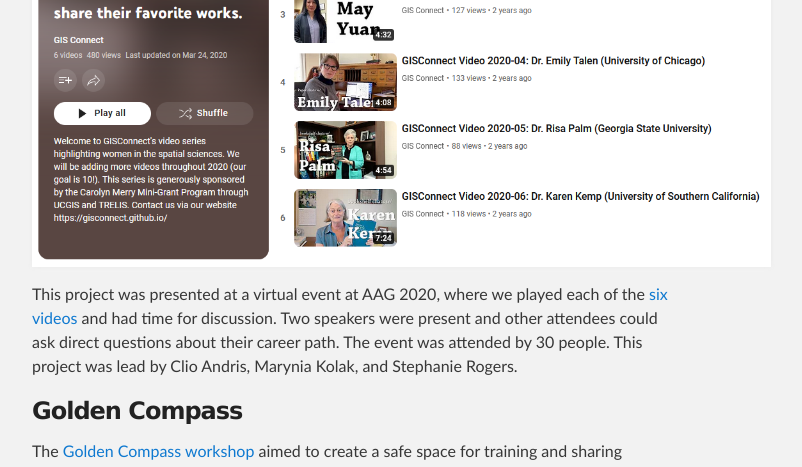
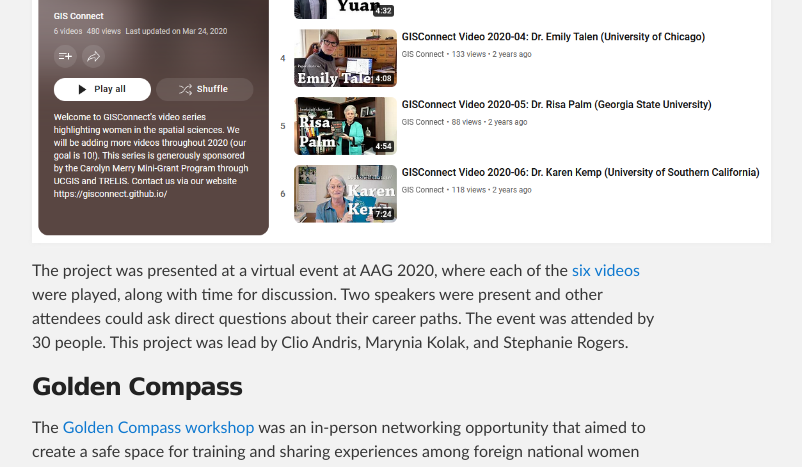
Before and after one commit to TRELIStoolkit/TRELIStoolkit.github.io, a Jekyll site: the page built from projects.md, in a window 1280 px wide and 1400 px high, scrolled down 946 px. Shown: the top 467 px of the window, without its empty margins (288-1090 px from the left). Built offline with Jekyll 4.4.1, drawn with Linux system fonts in a browser that asks for light colours; our own code applies the rules of GitHub Pages for plain Markdown files; some of the changed text lies outside the part shown.

Commit message:
minor edits

```diff
--- a/projects.md
+++ b/projects.md
@@ -6,18 +6,18 @@ layout: default
 Funded by Carolyn Merry mini-grants, TRELIS fellows have built-upon and expanded the TRELIS mission. The mini-grant program is named after [Dr. Carolyn Merry](https://landsat.gsfc.nasa.gov/article/remembering-carolyn-merry/) in honor of her mentoring of women and junior scholars. Dr. Merry was a professor emerita of Civil, Environmental and Geodetic Engineering at The Ohio State University and former President of UCGIS.
 
 ### GIS Connect
- [GIS Connect](https://gisconnect.github.io/) is a video series used to highlight and recognize the contributions of female thought leaders and role models in GIScience. The goal was to connect younger generations with established researchers to help encourage their studies and interest in GIS. Prominent women in the field of GIScience were targeted to create videos for this series and were invited to participate by email. The following women agreed to participate and created videos (Dr. Sarah Elwood, Dr. Suzana Dragicevic, Dr. May Yuan, Dr. Emily Talen, Dr. Risa Palm, and Dr. Karen Kemp).
+ [GIS Connect](https://gisconnect.github.io/) is a video series used to highlight and recognize the contributions of female thought leaders and role models in GIScience. The goal was to connect younger generations with established researchers to help encourage their studies and interest in GIS. Prominent women in the field of GIScience were invited to participate. The following women created videos for the series: Dr. Sarah Elwood, Dr. Suzana Dragicevic, Dr. May Yuan, Dr. Emily Talen, Dr. Risa Palm, and Dr. Karen Kemp.
 
  ![YouTube Playlist](assets/images/GISConnect.PNG)
 
-This project was presented at a virtual event at AAG 2020, where we played each of the [six videos](https://www.youtube.com/playlist?list=PL2xUaCb8VRCAcTnrCrH67C1lnMxVq7gbr) and had time for discussion. Two speakers were present and other attendees could ask direct questions about their career path. The event was attended by 30 people. This project was lead by Clio Andris, Marynia Kolak, and Stephanie Rogers.
+The project was presented at a virtual event at AAG 2020, where each of the [six videos](https://www.youtube.com/playlist?list=PL2xUaCb8VRCAcTnrCrH67C1lnMxVq7gbr) were played, along with time for discussion. Two speakers were present and other attendees could ask direct questions about their career paths. The event was attended by 30 people. This project was lead by Clio Andris, Marynia Kolak, and Stephanie Rogers.
 
 ### Golden Compass
-The [Golden Compass workshop](https://goldencompassworkshop.github.io) aimed to create a safe space for training and sharing experiences among foreign national women geospatial scientists and promote success in their career, leadership, and life in the US.
+The [Golden Compass workshop](https://goldencompassworkshop.github.io) was an in-person networking opportunity that aimed to create a safe space for training and sharing experiences among foreign national women geospatial scientists and promote success in their career, leadership, and life in the US.
 
 ![Images from the Golden Compass Workshop](assets/images/GoldenCompass.PNG)
 
-It was an in-person networking opportunity for women geospatial scientists who are foreign nationals and working in the US academic institutions. These women form a special group of scholars who are women of color, non-native English speakers (with English as their second language), and may lack the social, economic, and cultural capital needed to fully take advantage of their talent and maximize their career impacts. As qualified academic professionals, these women have rich subject matter expertise. The challenges they face in the workplace are related to their gender, cultural background, and social status in the U.S. Participants shared their unique experiences and challenges, as well as strategies for their success during a one-and-half day workshop in Denver, Colorado. This project was lead by Jieun Lee, Huyen Le, and Monica Haddad.
+The participants formed a special group of scholars who are women of color, non-native English speakers (with English as their second language), and may lack the social, economic, and cultural capital needed to fully take advantage of their talent and maximize their career impacts. As qualified academic professionals, these women have rich subject matter expertise. The challenges they face in the workplace are related to their gender, cultural background, and social status in the U.S. Participants shared their unique experiences and challenges, as well as strategies for their success during a one-and-half day workshop in Denver, Colorado. This project was lead by Jieun Lee, Huyen Le, and Monica Haddad.
 
 ### Grad WINGS (Women+ in Geospatial Science)
 [Grad WINGS](https://sites.google.com/umass.edu/gradwings/home) (Women+ in Geospatial Science) was a workshop for first-generation, BIPOC or foreign-born woman (1) pursuing a PhD ; (2) in a graduate program considering a Ph.D. or (3) a recent graduate from a PhD program in geospatial sciences (GIScience, remote sensing, spatial analysis, and mapping sciences).
```
